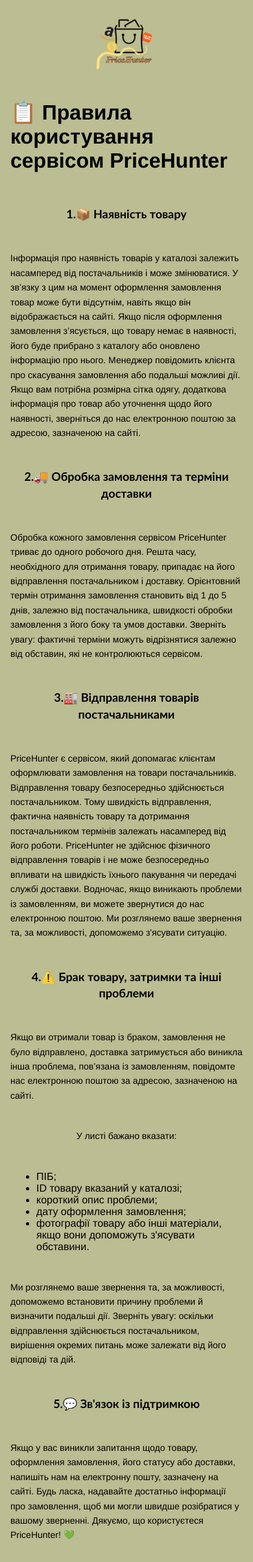
After one commit to nazik-dot/PriceHunter-Website, a Flask app: page /rules in a window 390 px wide. The commit adds this page. Shown: the whole page at 65% size. Run offline with Flask 3, Linux system fonts and the light colour scheme.

Commit message:
Changes in website design

```diff
--- a/main.py
+++ b/main.py
@@ -362,6 +362,10 @@
     db.session.commit()
     return redirect(url_for("admin_pannel"))
 
+@app.route("/rules")
+def rules():
+    return render_template("rules.html")
+
 if __name__ == '__main__':
     with app.app_context():
         db.create_all()
--- /dev/null
+++ b/static/rules.css
@@ -0,0 +1,99 @@
+* {
+    box-sizing: border-box;
+}
+
+:root {
+    --background: #FFFEE0;
+    --cream: #fdfde1;
+    --olive: #BBBD92;
+    --olive-dark: #77794e;
+    --olive-light: #eae9ce;
+    --text: #303126;
+    --muted: #777864;
+    --border: #dedcc0;
+    --white: #fffef6;
+}
+
+body, html {
+    padding: 0px;
+    margin: 0px;
+    width: 100%;
+    height: 100%;
+    scroll-behavior: smooth;
+}
+
+body {
+    flex: 1;
+    min-height: 0;
+    font-family: "Franklin Gothic Medium", "Arial Narrow", Arial, sans-serif;
+    display: flex;
+    flex-direction: column;
+    width: 100%;
+    align-items: center;
+    background-color: var(--olive);
+    justify-content: flex-start;
+    gap: 10px;
+    height: auto;
+    padding: 10px 25px;
+}
+
+.logo {
+    height: auto;
+    width: 150px;
+}
+
+h3 {
+    font-family: 'Trebuchet MS', 'Lucida Sans Unicode', 'Lucida Grande', 'Lucida Sans', Arial, sans-serif;
+    font-size: 20px;
+}
+
+p {
+    font-size: 15px;
+}
+
+@media (max-width: 600px) {
+    html,
+    body {
+        width: 100%;
+        max-width: 100%;
+    }
+
+    body {
+        padding: 16px;
+        gap: 12px;
+        align-items: center;
+        overflow-wrap: anywhere;
+    }
+
+    .logo {
+        width: 120px;
+        max-width: 80%;
+        height: auto;
+    }
+
+    h3 {
+        font-size: 18px;
+        line-height: 1.4;
+        text-align: center;
+        max-width: 100%;
+    }
+
+    p {
+        font-size: 14px;
+        line-height: 1.6;
+        max-width: 100%;
+    }
+
+    img {
+        max-width: 100%;
+        height: auto;
+    }
+
+    input,
+    button,
+    select,
+    textarea {
+        max-width: 100%;
+        font-size: 16px;
+    }
+}
--- a/templates/drops.html
+++ b/templates/drops.html
@@ -11,6 +11,9 @@
     <header>
         <div class="back_button">
             <button onclick="window.location.href='/'">Back</button>
+        </div>
+        <div class="rules_button">
+            <button onclick="window.location.href='/rules'">Rules</button>
         </div>
     </header>
     <main>
--- /dev/null
+++ b/templates/rules.html
@@ -0,0 +1,60 @@
+<!DOCTYPE html>
+<html lang="en">
+<head>
+    <meta charset="UTF-8">
+    <meta name="viewport" content="width=device-width, initial-scale=1.0">
+    <title>PriceHunter</title>
+    <link rel="icon" type="image/png" href="static/PriceHunterLogo.png">
+    <link rel="stylesheet" href="static/rules.css">
+</head>
+<body>
+    <img src="static/PriceHunterWithoutBG.png" class="logo">
+    <h1>📋 Правила користування сервісом PriceHunter</h1>
+    <h3>1.📦 Наявність товару</h3>
+    <p>
+        Інформація про наявність товарів у каталозі залежить насамперед від постачальників і може змінюватися.
+        У зв’язку з цим на момент оформлення замовлення товар може бути відсутнім, навіть якщо він відображається на сайті.
+        Якщо після оформлення замовлення з’ясується, що товару немає в наявності, його буде прибрано з каталогу або оновлено інформацію про нього.
+        Менеджер повідомить клієнта про скасування замовлення або подальші можливі дії.
+        Якщо вам потрібна розмірна сітка одягу, додаткова інформація про товар або уточнення щодо його наявності, зверніться до нас електронною поштою за адресою, зазначеною на сайті.
+    </p>
+    <h3>2.🚚 Обробка замовлення та терміни доставки</h3>
+    <p>
+        Обробка кожного замовлення сервісом PriceHunter триває до одного робочого дня.
+        Решта часу, необхідного для отримання товару, припадає на його відправлення постачальником і доставку.
+        Орієнтовний термін отримання замовлення становить від 1 до 5 днів, залежно від постачальника, швидкості обробки замовлення з його боку та умов доставки.
+        Зверніть увагу: фактичні терміни можуть відрізнятися залежно від обставин, які не контролюються сервісом.
+    </p>
+    <h3>3.🏭 Відправлення товарів постачальниками</h3>
+    <p>
+        PriceHunter є сервісом, який допомагає клієнтам оформлювати замовлення на товари постачальників.
+        Відправлення товару безпосередньо здійснюється постачальником.
+        Тому швидкість відправлення, фактична наявність товару та дотримання постачальником термінів залежать насамперед від його роботи.
+        PriceHunter не здійснює фізичного відправлення товарів і не може безпосередньо впливати на швидкість їхнього пакування чи передачі службі доставки.
+        Водночас, якщо виникають проблеми із замовленням, ви можете звернутися до нас електронною поштою. Ми розглянемо ваше звернення та, за можливості, допоможемо з'ясувати ситуацію.
+    </p>
+    <h3>4.⚠️ Брак товару, затримки та інші проблеми</h3>
+    <p>
+        Якщо ви отримали товар із браком, замовлення не було відправлено, доставка затримується або виникла інша проблема,
+        пов’язана із замовленням, повідомте нас електронною поштою за адресою, зазначеною на сайті.
+    </p>
+    <p>У листі бажано вказати:</p>
+    <ul>
+        <li>ПІБ;</li>
+        <li>ID товару вказаний у каталозі;</li>
+        <li>короткий опис проблеми;</li>
+        <li>дату оформлення замовлення;</li>
+        <li>фотографії товару або інші матеріали, якщо вони допоможуть з'ясувати обставини.</li>
+    </ul>
+    <p>
+        Ми розглянемо ваше звернення та, за можливості, допоможемо встановити причину проблеми й визначити подальші дії.
+        Зверніть увагу: оскільки відправлення здійснюється постачальником, вирішення окремих питань може залежати від його відповіді та дій.
+    </p>
+    <h3>5.💬 Зв'язок із підтримкою</h3>
+    <p>
+        Якщо у вас виникли запитання щодо товару, оформлення замовлення, його статусу або доставки, напишіть нам на електронну пошту, зазначену на сайті.
+        Будь ласка, надавайте достатньо інформації про замовлення, щоб ми могли швидше розібратися у вашому зверненні.
+        Дякуємо, що користуєтеся PriceHunter! 💚
+    </p>
+</body>
+</html>
```
Also changed, not shown: static/drops.css (+16 -4 lines).
